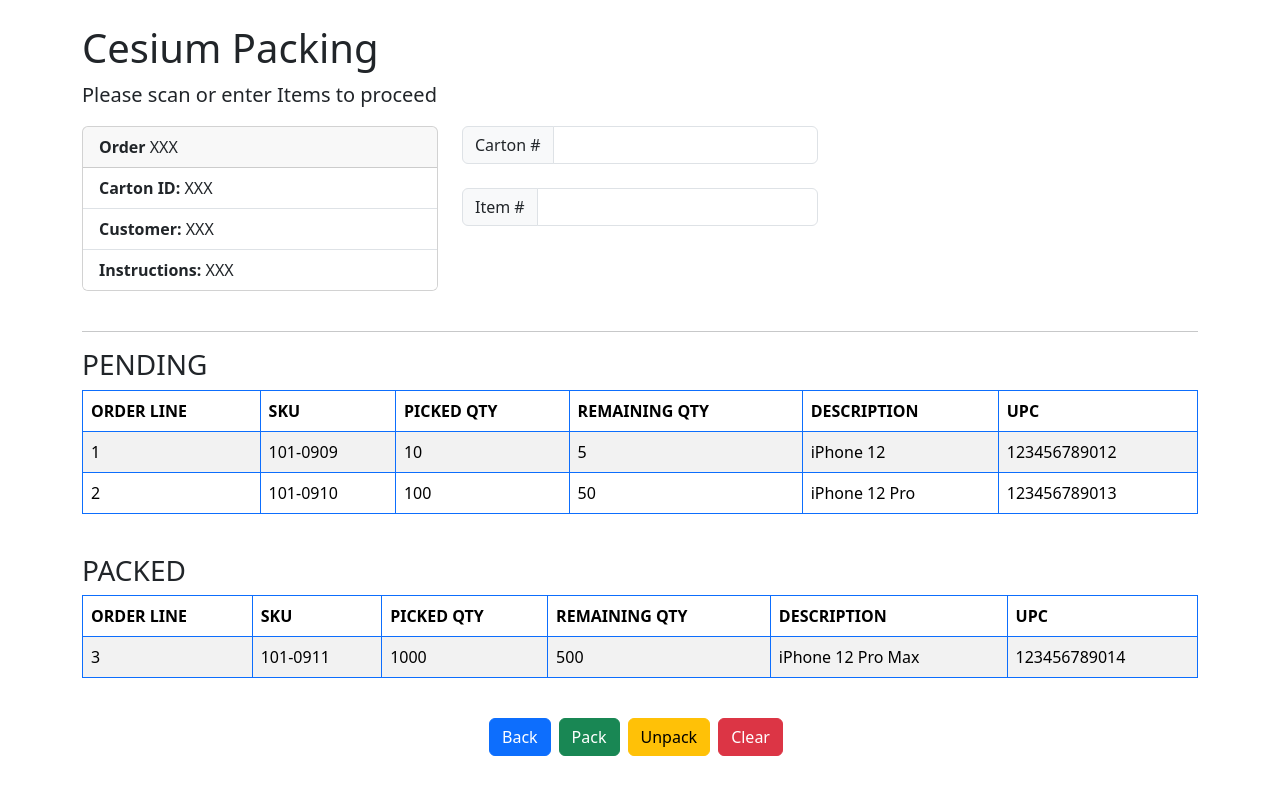
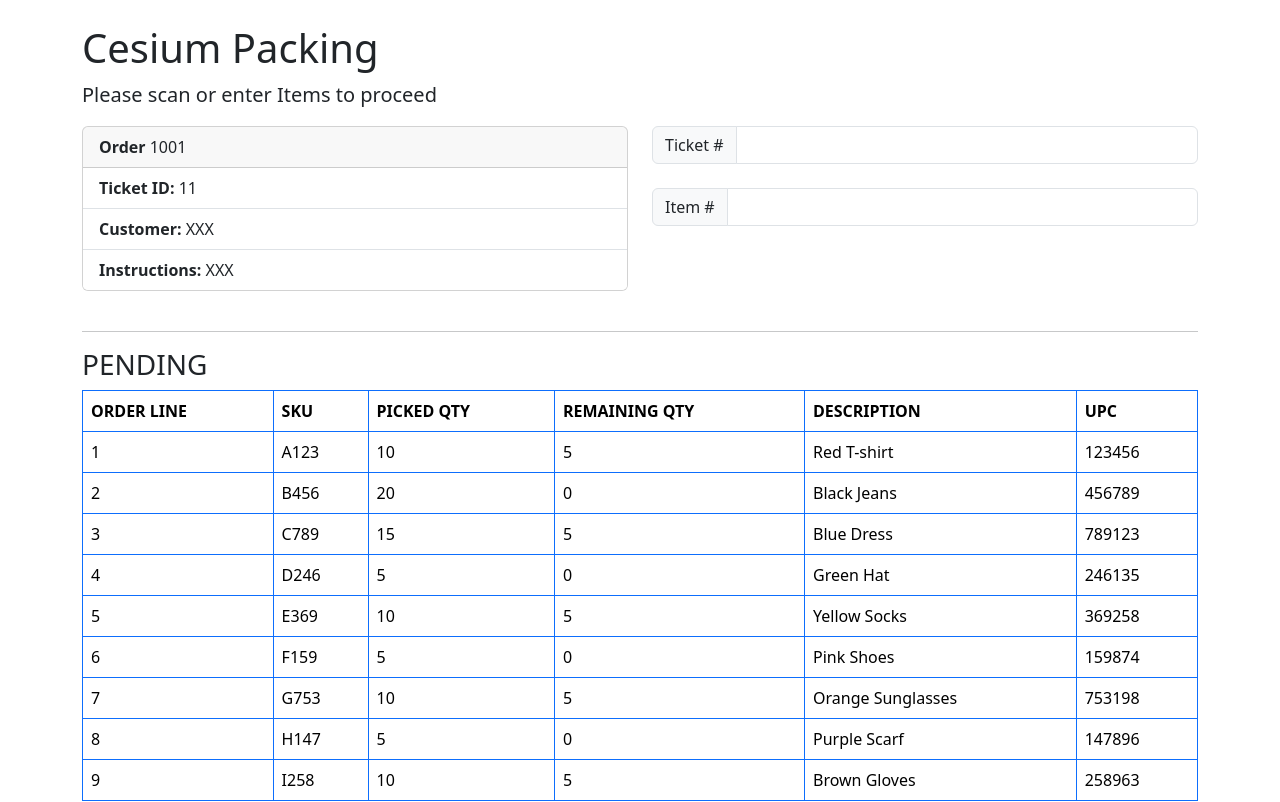
Before and after one commit to shafiqimtiaz/cesium-packing, a React (Create React App) app: page /packing in a window 1280 px wide. Shown: the top 802 px of the page. Built offline with nearby package versions, Linux system fonts and the light colour scheme.

Commit message:
add  modal, pack and unpack (has issues)

```diff
--- a/package.json
+++ b/package.json
@@ -15,7 +15,7 @@
     "web-vitals": "^2.1.4"
   },
   "scripts": {
-    "start": "react-scripts start",
+    "start": "set \"BROWSER=none\" && start firefox localhost:3000 && react-scripts start",
     "build": "react-scripts build",
     "test": "react-scripts test",
     "eject": "react-scripts eject"
--- a/src/components/Action.js
+++ /dev/null
@@ -1,18 +0,0 @@
-import React from "react";
-import { useNavigate } from 'react-router-dom';
-
-export const Action = () => {
-    const navigate = useNavigate();
-    const navigateToMenu = () => {
-        navigate('/');
-    };
-
-    return (
-        <div className="container text-center">
-            <button className="btn btn-primary mr-2" onClick={navigateToMenu}>Back</button>
-            <button className="btn btn-success mx-2">Pack</button>
-            <button className="btn btn-warning mr-2">Unpack</button>
-            <button className="btn btn-danger mx-2">Clear</button>
-        </div>
-    );
-}
--- a/src/components/Menu.js
+++ b/src/components/Menu.js
@@ -13,12 +13,12 @@ export const Menu = () => {
             <p className="lead">Please scan or enter Carton / Order number to proceed</p>
             <form>
 
-                <div className="input-group w-25">
+                <div className="input-group">
                     <span className="input-group-text">Carton #</span>
                     <input type="text" className="form-control" id="cartonNumber" placeholder="Carton number" />
                 </div>
                 <br />
-                <div className="input-group w-25">
+                <div className="input-group">
                     <span className="input-group-text">Order #</span>
                     <input type="text" className="form-control" id="orderNumber" placeholder="Order number" />
                 </div>
--- a/src/components/Packing.js
+++ b/src/components/Packing.js
@@ -1,19 +1,96 @@
-import React, { useEffect } from "react";
+import React, { useState } from "react";
+import { useNavigate } from 'react-router-dom';
 import Layout from './Layout';
-import { Action } from "./Action";
+import JSONpickData from "./data.json";
+import "../styles/table.css"
 
 export const Packing = () => {
 
+    const [selectedOrderLine, setSelectedOrderLine] = useState();
+    const [packData, setPackData] = useState([]);
+    const [pickData, setPickData] = useState(JSONpickData);
+
+    const [showModal, setShowModal] = useState(false);
+
     const header = ["Order Line", "SKU", "Picked Qty", "Remaining Qty", "Description", "UPC"];
 
-    const pickData = [
-        { "orderLine": 1, "sku": "101-0909", "pickedQty": 10, "remainingQty": 5, "description": "iPhone 12", "upc": "123456789012", },
-        { "orderLine": 2, "sku": "101-0910", "pickedQty": 100, "remainingQty": 50, "description": "iPhone 12 Pro", "upc": "123456789013", },
-    ];
+    const toggleRow = (orderLine) => {
+        if (selectedOrderLine === orderLine) {
+            setSelectedOrderLine(null);
+        } else {
+            setSelectedOrderLine(orderLine);
+        }
+    }
 
-    const packData = [{ "orderLine": 3, "sku": "101-0911", "pickedQty": 1000, "remainingQty": 500, "description": "iPhone 12 Pro Max", "upc": "123456789014", }];
+    const packRow = () => {
+        setPackData(Array.of(pickData[selectedOrderLine], ...packData,));
+        pickData.splice(selectedOrderLine, 1);
+        setSelectedOrderLine(null);
+        setShowModal(false)
+    }
+    const unPackRow = () => {
+        setPickData(Array.of(packData[selectedOrderLine], ...pickData,));
+        packData.splice(selectedOrderLine, 1);
+        console.log(packData);
+        setSelectedOrderLine(null);
+    }
 
-    useEffect(() => { }, []);
+    const Action = () => {
+        const navigate = useNavigate();
+        const navigateToMenu = () => {
+            navigate('/');
+        };
+
+        const showModal = () => {
+            setShowModal(true);
+        }
+
+        return (
+            <div className="container text-center mb-3">
+                <button className="btn btn-primary mr-2" onClick={navigateToMenu}>Back</button>
+                <button className="btn btn-success mx-2" onClick={showModal}>Pack</button>
+                <button className="btn btn-warning mr-2" onClick={unPackRow}>Unpack</button>
+            </div>
+        );
+    }
+
+    const Modal = (prop) => {
+        return (
+            <div
+                className={`modal fade ${showModal ? 'show' : ''}`}
+                tabIndex="-1"
+                role="dialog"
+                style={{ display: showModal ? 'block' : 'none' }}
+            >
+                <div className="modal-dialog" role="document">
+                    <div className="modal-content">
+                        <div className="modal-header">
+                            <h5 className="modal-title">Select number of <b>{prop.data !== undefined ? prop.data.sku : ""}</b> to pack</h5>
+                        </div>
+                        <div className="modal-body">
+                            <div className="input-group">
+                                <span className="input-group-text">Item Count</span>
+                                <input type="text" className="form-control" id="itemCount" placeholder={prop.data !== undefined ? prop.data.remainingQty : ""} />
+                            </div>
+                        </div>
+                        <div className="modal-footer">
+                            <button
+                                type="button"
+                                className="btn btn-secondary"
+                                data-dismiss="modal"
+                                onClick={() => setShowModal(false)}
+                            >
+                                Close
+                            </button>
+                            <button type="button" className="btn btn-primary" onClick={packRow}>
+                                Pack
+                            </button>
+                        </div>
+                    </div>
+                </div>
+            </div>
+        )
+    }
 
     const TableHeader = () => {
         return (
@@ -27,19 +104,21 @@ export const Packing = () => {
         );
     };
 
-    //create a table body component using passed in data
     const TableBody = (data) => {
         const rows = data.prop.map((row, index) => {
+            // has issues with the selectedOrderLine
             return (
-                <tr key={index}>
+                <tr key={index} className={row.orderLine === selectedOrderLine ? 'table-active' : ''}
+                    onClick={() => toggleRow(row.orderLine)}>
                     <td>{row.orderLine}</td>
                     <td>{row.sku}</td>
                     <td>{row.pickedQty}</td>
                     <td>{row.remainingQty}</td>
                     <td>{row.description}</td>
                     <td>{row.upc}</td>
-                </tr>
+                </tr >
             );
+
         });
         return <tbody>{rows}</tbody>;
     };
@@ -48,22 +127,22 @@ export const Packing = () => {
         <Layout title="Packing" className="container table-responsive">
             <p className="lead">Please scan or enter Items to proceed</p>
             <div className="row">
-                <div className="col-4">
+                <div className="col-6">
                     <div className="card">
                         <div className="card-header">
-                            <b>Order</b> XXX
+                            <b>Order</b> {pickData[0].orderNumber}
                         </div>
                         <ul className="list-group list-group-flush">
-                            <li className="list-group-item"><b>Carton ID:</b> XXX</li>
+                            <li className="list-group-item"><b>Ticket ID:</b> {pickData[0].ticketNumber}</li>
                             <li className="list-group-item"><b>Customer:</b> XXX</li>
                             <li className="list-group-item"><b>Instructions:</b> XXX</li>
                         </ul>
                     </div>
                 </div>
-                <div className="col-4">
+                <div className="col-6">
                     <div className="input-group">
-                        <span className="input-group-text">Carton #</span>
-                        <input type="text" className="form-control" id="cartonNumber" />
+                        <span className="input-group-text">Ticket #</span>
+                        <input type="text" className="form-control" id="ticketNumber" />
                     </div>
                     <br />
                     <div className="input-group">
@@ -74,18 +153,19 @@ export const Packing = () => {
             </div>
             <br /><hr />
             <h3>PENDING</h3>
-            <table className="table table-bordered table-striped table-hover border-primary border-2">
+            <table className="table table-bordered table-hover border-primary">
                 <TableHeader />
                 <TableBody prop={pickData} />
             </table>
             <br />
             <h3>PACKED</h3>
-            <table className="table table-bordered table-striped table-hover border-primary border-2">
+            <table className="table table-bordered table-hover border-primary">
                 <TableHeader />
                 <TableBody prop={packData} />
             </table>
             <br />
             <Action />
+            <Modal data={pickData[selectedOrderLine - 1]} />
         </Layout>
     );
 };
--- /dev/null
+++ b/src/components/data.json
@@ -0,0 +1,101 @@
+[
+	{
+		"orderNumber": 1001,
+		"ticketNumber": 11,
+		"customerName": "Best Buy",
+		"orderLine": 1,
+		"sku": "A123",
+		"pickedQty": 10,
+		"remainingQty": 5,
+		"description": "Red T-shirt",
+		"upc": "123456"
+	},
+	{
+		"orderNumber": 1002,
+		"ticketNumber": 12,
+		"customerName": "Best Buy",
+		"orderLine": 2,
+		"sku": "B456",
+		"pickedQty": 20,
+		"remainingQty": 0,
+		"description": "Black Jeans",
+		"upc": "456789"
+	},
+	{
+		"orderNumber": 1003,
+		"ticketNumber": 13,
+		"customerName": "Best Buy",
+		"orderLine": 3,
+		"sku": "C789",
+		"pickedQty": 15,
+		"remainingQty": 5,
+		"description": "Blue Dress",
+		"upc": "789123"
+	},
+	{
+		"orderNumber": 1004,
+		"ticketNumber": 14,
+		"customerName": "Best Buy",
+		"orderLine": 4,
+		"sku": "D246",
+		"pickedQty": 5,
+		"remainingQty": 0,
+		"description": "Green Hat",
+		"upc": "246135"
+	},
+	{
+		"orderNumber": 1005,
+		"ticketNumber": 15,
+		"customerName": "Best Buy",
+		"orderLine": 5,
+		"sku": "E369",
+		"pickedQty": 10,
+		"remainingQty": 5,
+		"description": "Yellow Socks",
+		"upc": "369258"
+	},
+	{
+		"orderNumber": 1006,
+		"ticketNumber": 16,
+		"customerName": "Best Buy",
+		"orderLine": 6,
+		"sku": "F159",
+		"pickedQty": 5,
+		"remainingQty": 0,
+		"description": "Pink Shoes",
+		"upc": "159874"
+	},
+	{
+		"orderNumber": 1007,
+		"ticketNumber": 17,
+		"customerName": "Best Buy",
+		"orderLine": 7,
+		"sku": "G753",
+		"pickedQty": 10,
+		"remainingQty": 5,
+		"description": "Orange Sunglasses",
+		"upc": "753198"
+	},
+	{
+		"orderNumber": 1008,
+		"ticketNumber": 18,
+		"customerName": "Best Buy",
+		"orderLine": 8,
+		"sku": "H147",
+		"pickedQty": 5,
+		"remainingQty": 0,
+		"description": "Purple Scarf",
+		"upc": "147896"
+	},
+	{
+		"orderNumber": 1009,
+		"ticketNumber": 19,
+		"customerName": "Best Buy",
+		"orderLine": 9,
+		"sku": "I258",
+		"pickedQty": 10,
+		"remainingQty": 5,
+		"description": "Brown Gloves",
+		"upc": "258963"
+	}
+]
--- /dev/null
+++ b/src/styles/table.css
@@ -0,0 +1,3 @@
+.table-active {
+	background-color: #a6ffa3;
+}
```
